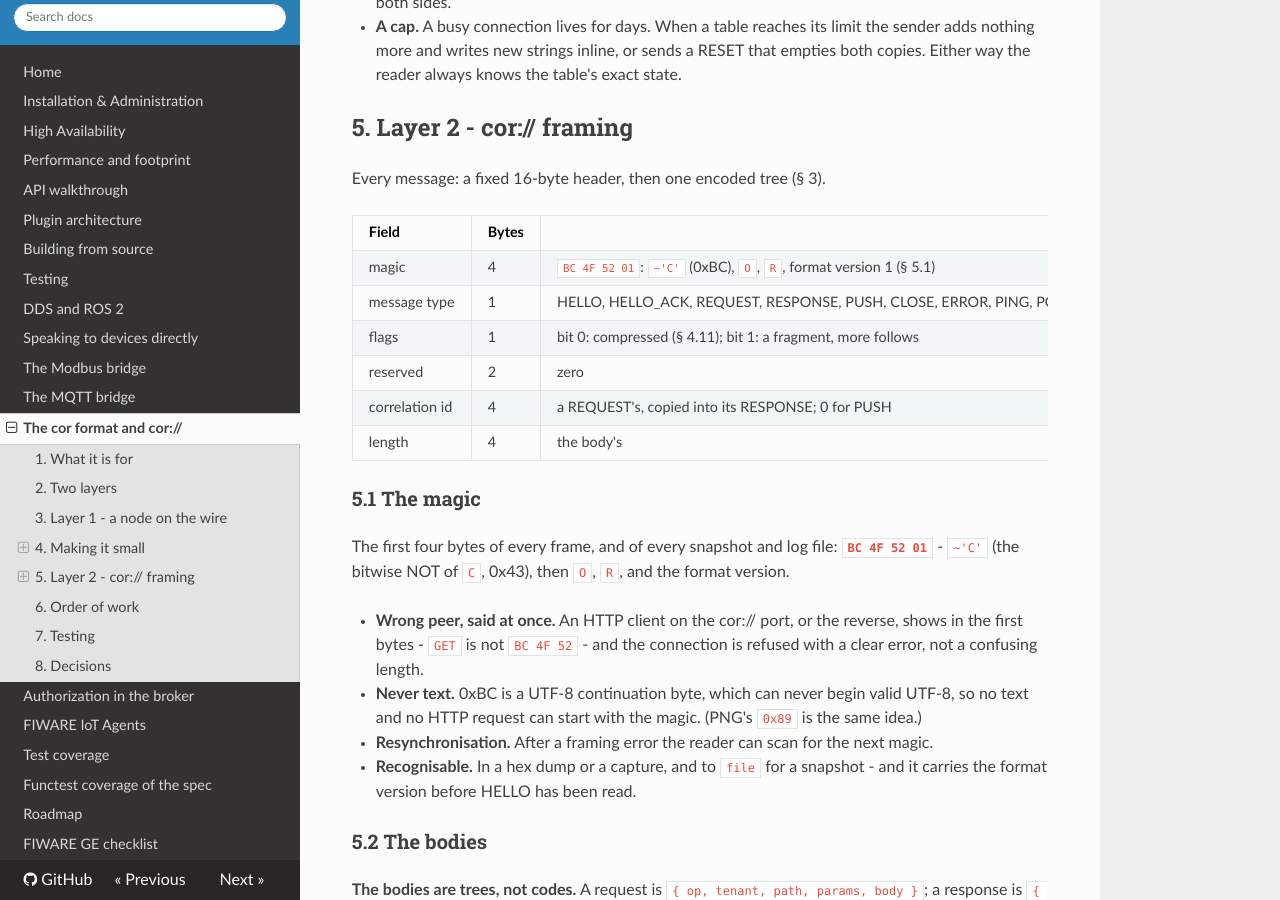
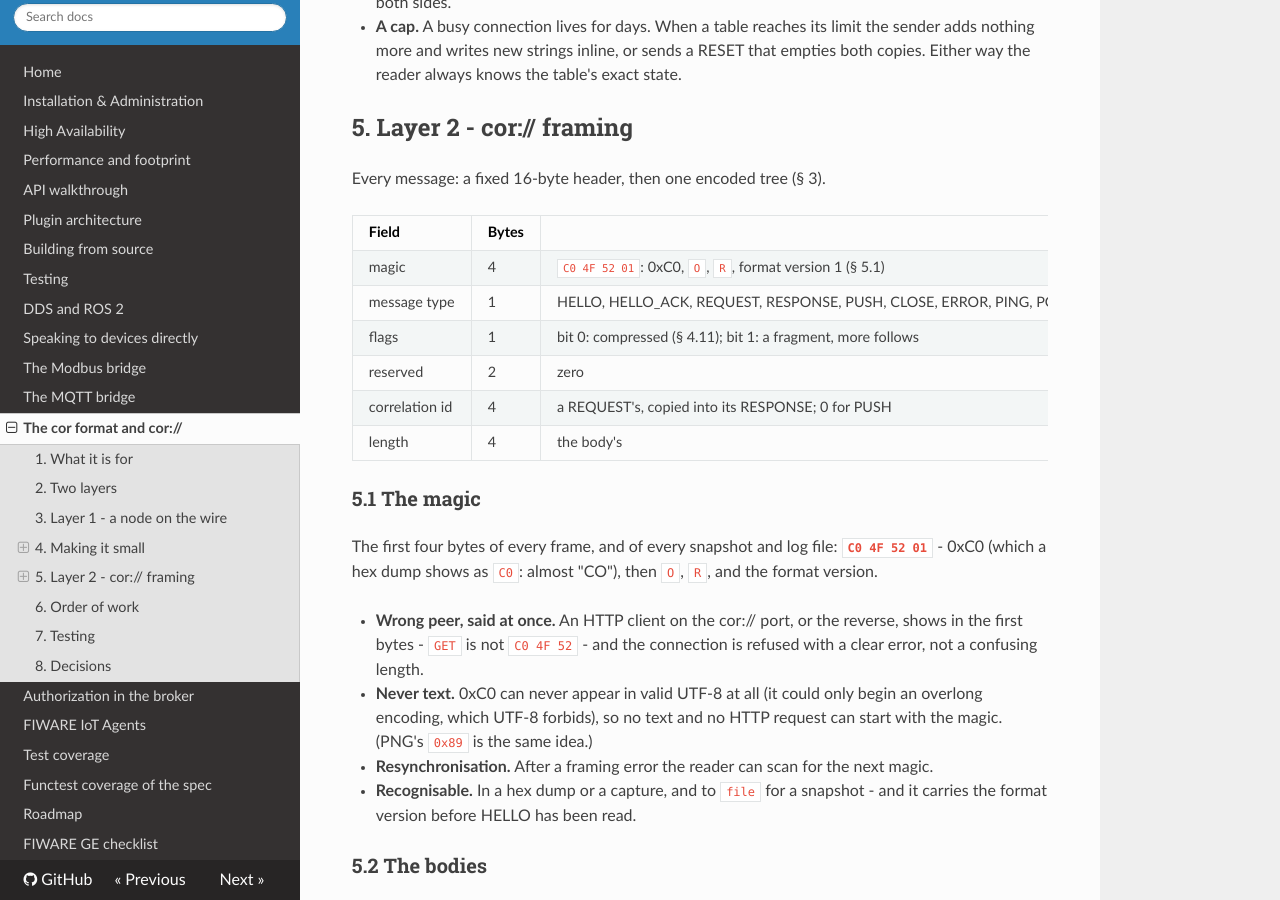
Before and after one commit to SEAMWARE/coraine, an MkDocs documentation site: the page built from doc/cor-protocol.md, in a window 1280 px wide and 900 px high, scrolled down 4991 px. Built offline with MkDocs 1.6.1, drawn with Linux system fonts in a browser that asks for light colours; nearby versions of some CDN libraries; comment, search, counter and statistics services are not loaded; some of the changed text lies outside the part shown.

Commit message:
doc: cor format - the magic is C0 4F 52 01 (0xC0 'almost C', O, R, version)
Co-Authored-By: Claude Opus 5.5 <noreply@anthropic.com>

```diff
--- a/doc/cor-protocol.md
+++ b/doc/cor-protocol.md
@@ -215,7 +215,7 @@ Every message: a fixed 16-byte header, then one encoded tree (§ 3).
 
 | Field | Bytes | |
 |---|---|---|
-| magic | 4 | `BC 4F 52 01`: `~'C'` (0xBC), `O`, `R`, format version 1 (§ 5.1) |
+| magic | 4 | `C0 4F 52 01`: 0xC0, `O`, `R`, format version 1 (§ 5.1) |
 | message type | 1 | HELLO, HELLO_ACK, REQUEST, RESPONSE, PUSH, CLOSE, ERROR, PING, PONG |
 | flags | 1 | bit 0: compressed (§ 4.11); bit 1: a fragment, more follows |
 | reserved | 2 | zero |
@@ -224,14 +224,15 @@ Every message: a fixed 16-byte header, then one encoded tree (§ 3).
 
 ### 5.1 The magic
 
-The first four bytes of every frame, and of every snapshot and log file: **`BC 4F 52 01`** -
-`~'C'` (the bitwise NOT of `C`, 0x43), then `O`, `R`, and the format version.
+The first four bytes of every frame, and of every snapshot and log file: **`C0 4F 52 01`** -
+0xC0 (which a hex dump shows as `C0`: almost "CO"), then `O`, `R`, and the format version.
 
 - **Wrong peer, said at once.** An HTTP client on the cor:// port, or the reverse, shows in the first
-  bytes - `GET ` is not `BC 4F 52` - and the connection is refused with a clear error, not a
+  bytes - `GET ` is not `C0 4F 52` - and the connection is refused with a clear error, not a
   confusing length.
-- **Never text.** 0xBC is a UTF-8 continuation byte, which can never begin valid UTF-8, so no text
-  and no HTTP request can start with the magic. (PNG's `0x89` is the same idea.)
+- **Never text.** 0xC0 can never appear in valid UTF-8 at all (it could only begin an overlong
+  encoding, which UTF-8 forbids), so no text and no HTTP request can start with the magic. (PNG's
+  `0x89` is the same idea.)
 - **Resynchronisation.** After a framing error the reader can scan for the next magic.
 - **Recognisable.** In a hex dump or a capture, and to `file` for a snapshot - and it carries the
   format version before HELLO has been read.
@@ -299,5 +300,5 @@ All taken - 2026-10-01:
 2. **First consumer** - forwarded requests, on the three-broker chain (§ 6); the snapshot after.
 3. **Testing** - through the broker, plus `corJson -bin` (§ 7); no library-level suite.
 4. **The string table** - names in v1 (§ 4.5).
-5. **The magic** - `BC 4F 52 01`, `~'C'` `O` `R` + version (§ 5.1).
+5. **The magic** - `C0 4F 52 01`: 0xC0 ("almost C"), `O`, `R` + version (§ 5.1).
 6. **The tables' lifetime on cor://** - per connection, sent once and reused (§ 4.13).
```
